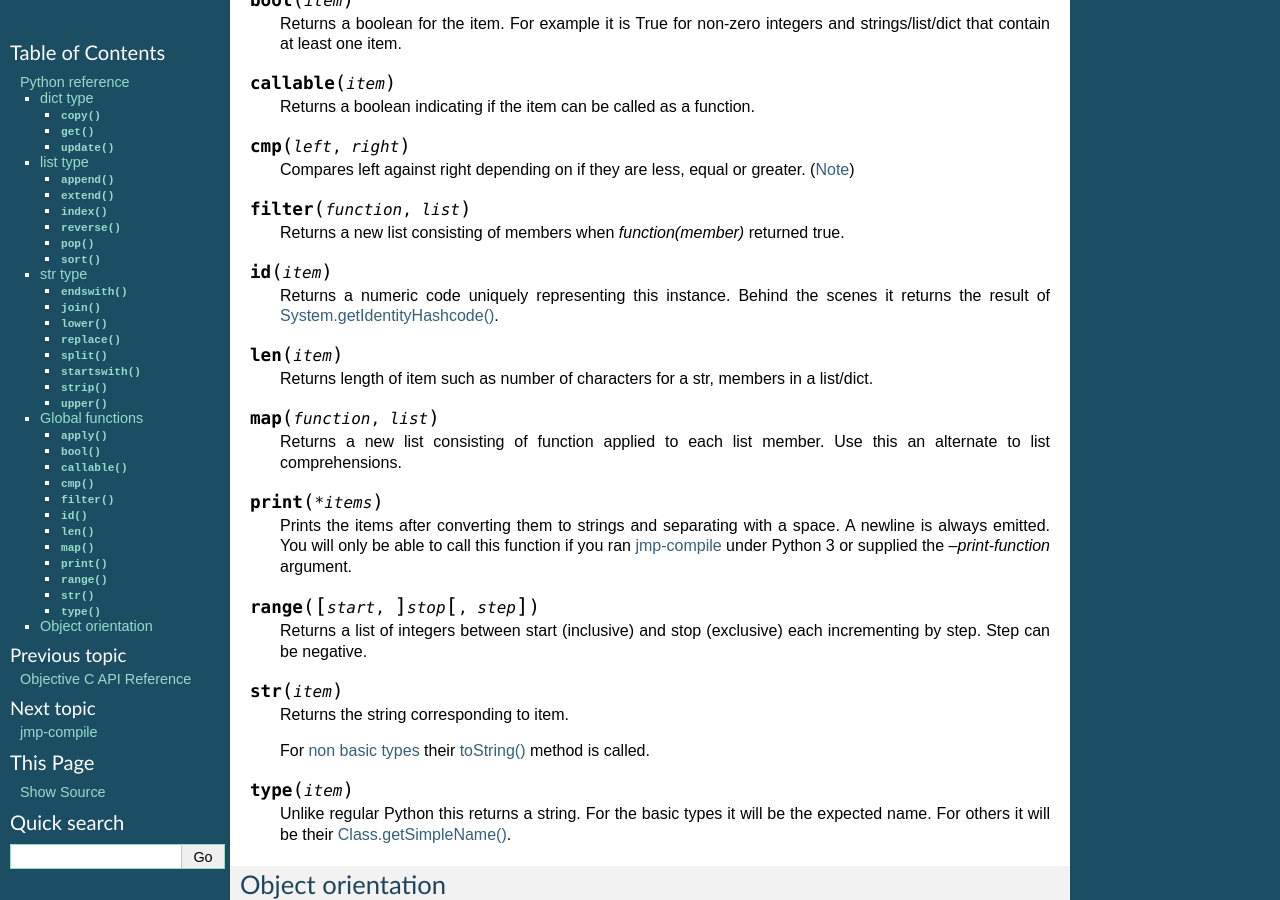
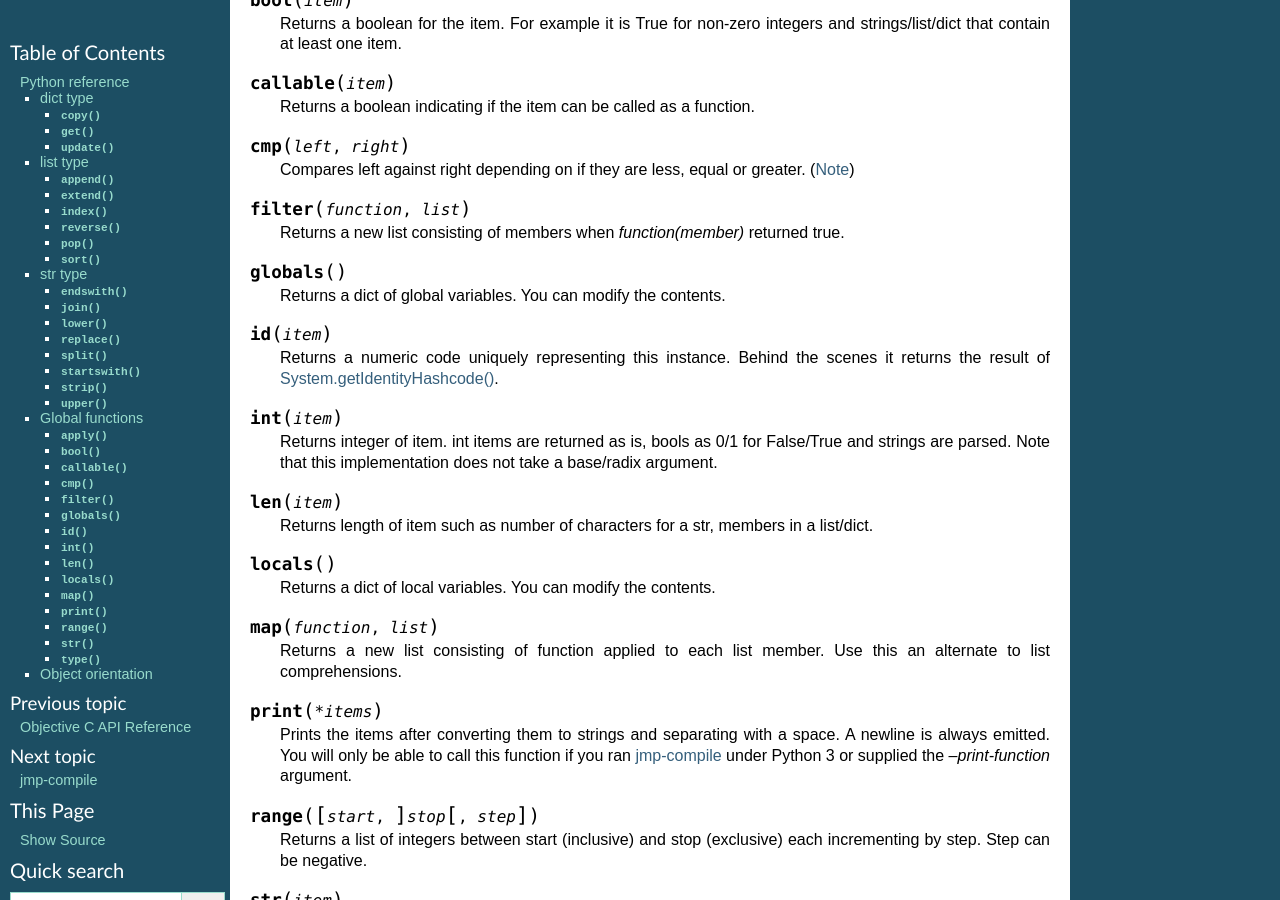
Before and after one commit to rogerbinns/jia-mini-python, a Sphinx documentation site: the page built from doc/python.rst, in a window 1280 px wide and 900 px high, scrolled down 1935 px. Built offline with Sphinx 7.4.7, drawn with Linux system fonts in a browser that asks for light colours; the version number could not be read and is left out.

Commit message:
Doc updates

```diff
--- a/doc/python.rst
+++ b/doc/python.rst
@@ -152,6 +152,10 @@
    Returns a new list consisting of members when `function(member)`
    returned true.
 
+.. function:: globals()
+
+   Returns a dict of global variables.  You can modify the contents.
+
 .. function:: id(item)
 
    Returns a numeric code uniquely representing this instance.  Behind
@@ -169,6 +173,10 @@
 
    Returns length of item such as number of characters for a str,
    members in a list/dict.
+
+.. function:: locals()
+
+   Returns a dict of local variables.  You can modify the contents.
 
 .. function:: map(function, list)
 
```
Also changed, not shown: other parts of doc/python.rst (+1 -1 lines).
